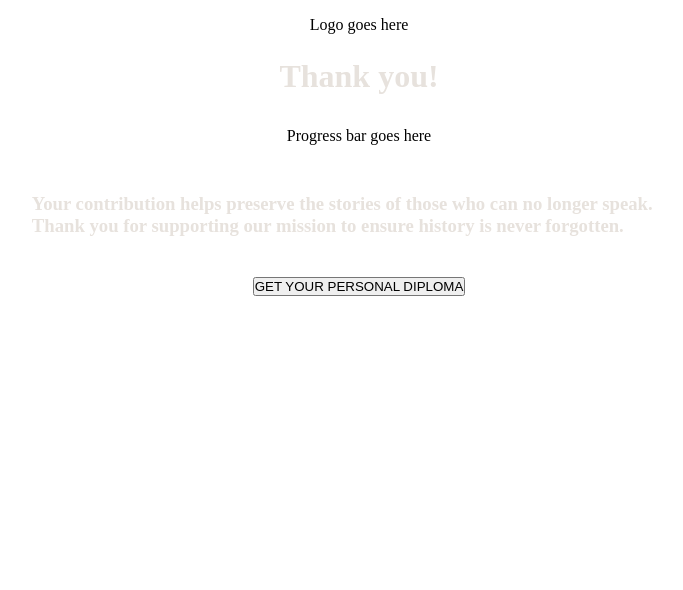
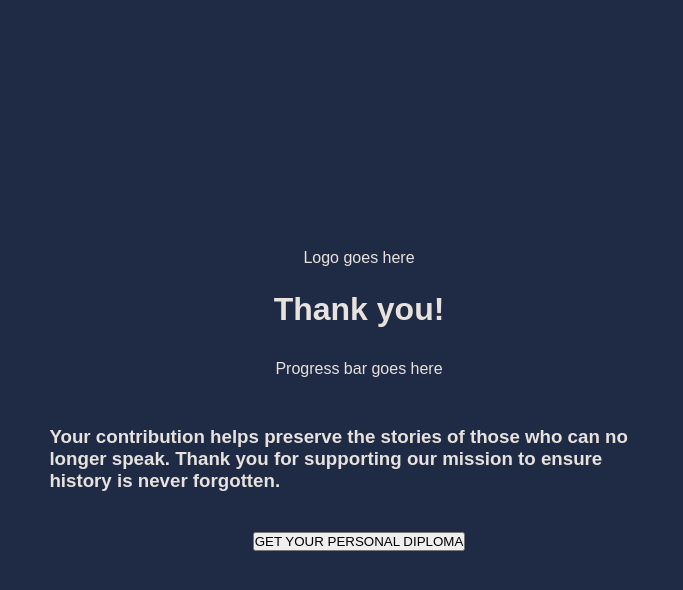
Before and after one commit to minzikimi/fundraiser, a React (Vite) app: page /thank-you in a window 1280 px wide. Shown: the top 590 px of the page, without its empty margins (281-964 px from the left). Built offline with nearby package versions, Linux system fonts and the light colour scheme.

Commit message:
fix minor issue

```diff
--- a/src/pages/ThankYou/ThankYou.jsx
+++ b/src/pages/ThankYou/ThankYou.jsx
@@ -3,12 +3,11 @@ import styles from "./ThankYou.module.css";
 import { useNavigate } from "react-router-dom";
 import Button from "../../components/Button/Button";
 
-
 const ThankYou = () => {
   const navigate = useNavigate();
 
   return (
-    <main className={styles.mainThankYou}>
+    <main className={styles.thankYouContainer}>
       <header className={styles.headerThankYou}>
         <div className={styles.logoPlaceholder}>Logo goes here</div>
         <h1 className={styles.titleThankYou}>Thank you!</h1>
@@ -30,7 +29,6 @@ const ThankYou = () => {
           is never forgotten.
         </h3>
         <Button onClick={() => navigate('/personal-diploma')}>
-
           GET YOUR PERSONAL DIPLOMA
         </Button>
       </section>
--- a/src/pages/ThankYou/ThankYou.module.css
+++ b/src/pages/ThankYou/ThankYou.module.css
@@ -1,4 +1,3 @@
-
 .thankYouContainer {
   position: relative;
   min-height: 100vh;
@@ -6,7 +5,6 @@
   flex-direction: column;
   align-items: center;
   justify-content: center;
-    min-height: 100vh;
   max-width: 1400px;
   margin: 0 auto;
   padding: 2rem;
```
Also changed, not shown: src/pages/ThankYou/GetDiploma.jsx (deleted). Lines whose indentation alone changed are shown as unchanged.
